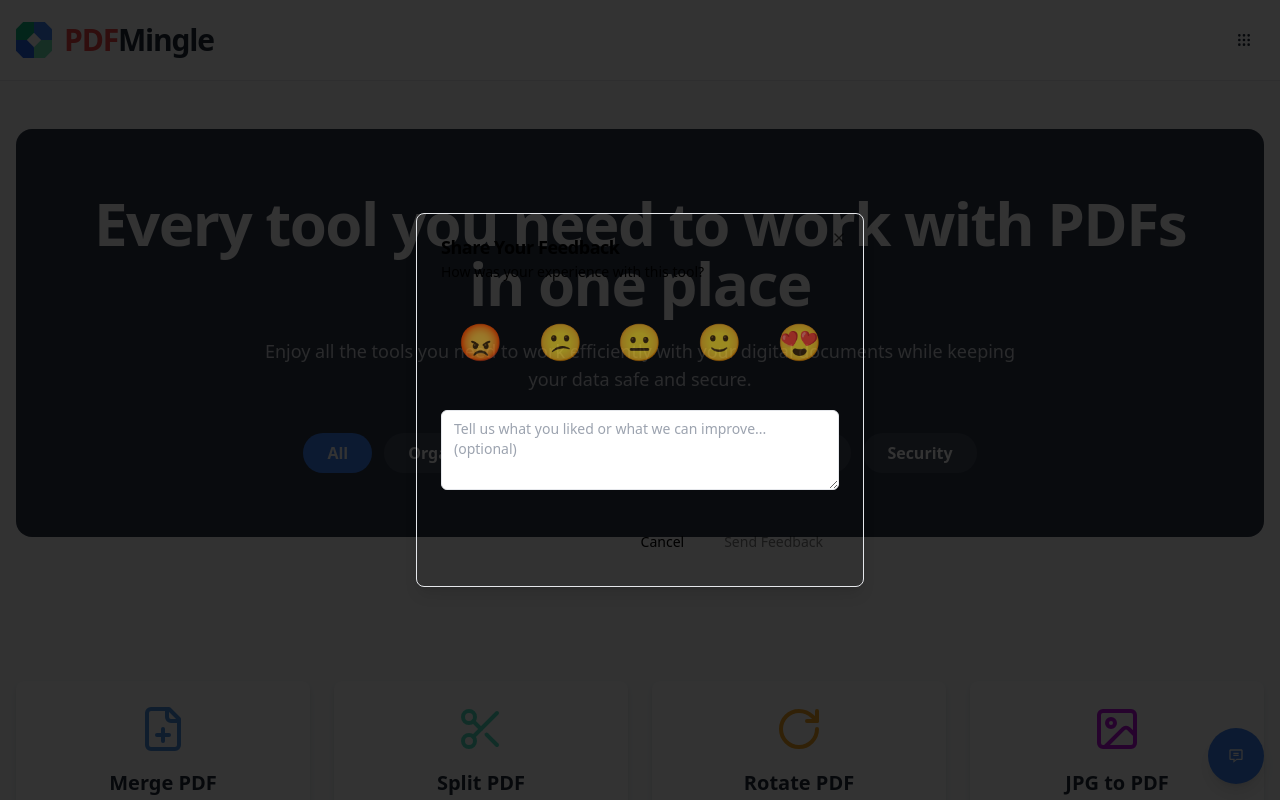
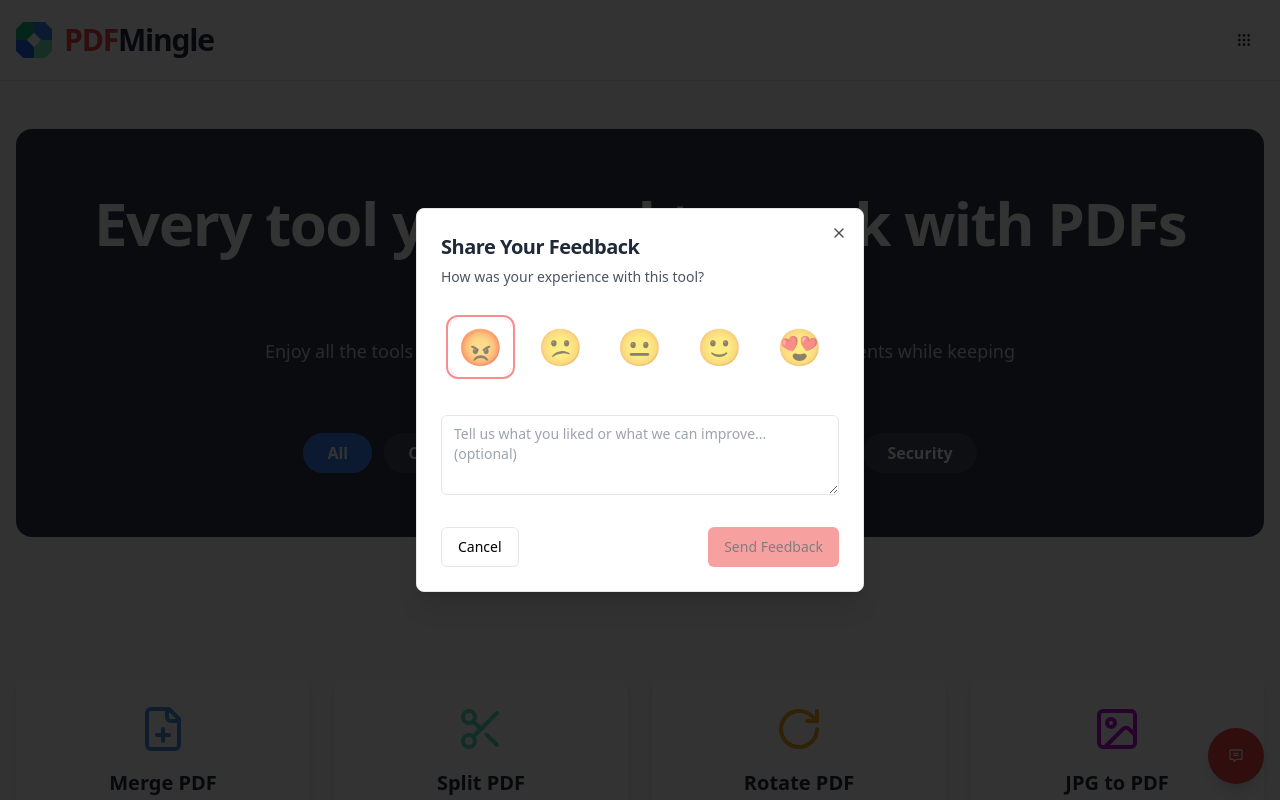
Before and after one commit to widhia-solanki/Pdfmingle, a Next.js app: page / in a window 1280 px wide. Both pictures are taken after a click on the button 1236 px from the left and 756 px from the top of the page. Shown: the top 800 px of the page. Built offline with nearby package versions, Linux system fonts and the light colour scheme.

Commit message:
Update FeedbackButton.tsx

```diff
--- a/src/components/FeedbackButton.tsx
+++ b/src/components/FeedbackButton.tsx
@@ -1,4 +1,4 @@
-import { useState, useEffect } from 'react';
+import { useState, useEffect, useCallback } from 'react';
 import { Button } from '@/components/ui/button';
 import {
   Dialog,
@@ -15,6 +15,7 @@ import { useToast } from '@/hooks/use-toast';
 import { cn } from '@/lib/utils';
 import { CheckCircle } from 'lucide-react';
 
+// Feedback Icon Component (unchanged)
 const FeedbackIcon = () => (
     <svg width="24" height="24" viewBox="0 0 24 24" fill="currentColor" xmlns="http://www.w3.org/2000/svg">
         <path d="M20 2H4C2.9 2 2 2.9 2 4V16C2 17.1 2.9 18 4 18H8V22L13.2 18H20C21.1 18 22 17.1 22 16V4C22 2.9 21.1 2 20 2ZM20 16H12.8L10 18.8V16H4V4H20V16ZM8 9H16V7H8V9ZM8 12H16V10H8V12Z"/>
@@ -36,13 +37,53 @@ const ratings: Rating[] = [
 ];
 
 export const FeedbackButton = () => {
+  const [open, setOpen] = useState(false);
   const [showSuccess, setShowSuccess] = useState(false);
-  const [open, setOpen] = useState(false);
   const [isSubmitting, setIsSubmitting] = useState(false);
   const [selectedRating, setSelectedRating] = useState<Rating | null>(null);
   const [message, setMessage] = useState('');
   const router = useRouter();
   const { toast } = useToast();
+
+  const resetState = useCallback(() => {
+    setShowSuccess(false);
+    setSelectedRating(null);
+    setMessage('');
+    setIsSubmitting(false);
+  }, []);
+
+  // --- FIX #1: Logic to handle opening and closing the dialog ---
+  const handleOpenChange = useCallback((isOpen: boolean) => {
+    if (isOpen) {
+      setOpen(true);
+    } else {
+      // Handles closing via overlay click, escape key, or back button
+      setOpen(false);
+      // Wait for animation before resetting form state
+      setTimeout(resetState, 300);
+    }
+  }, [resetState]);
+
+  // --- FIX #2: Make the mobile back button close the dialog ---
+  useEffect(() => {
+    const handlePopState = () => {
+      // If the back button is pressed, ensure the dialog closes
+      handleOpenChange(false);
+    };
+
+    if (open) {
+      // When the dialog opens, add a history entry so the back button is "captured"
+      window.history.pushState({ dialog: 'feedback' }, '');
+      // Listen for the back button press
+      window.addEventListener('popstate', handlePopState);
+    }
+
+    // Cleanup listener
+    return () => {
+      window.removeEventListener('popstate', handlePopState);
+    };
+  }, [open, handleOpenChange]);
+
 
   const handleSendFeedback = async () => {
     if (!selectedRating) {
@@ -64,6 +105,8 @@ export const FeedbackButton = () => {
     try {
       await emailjs.send(serviceId, templateId, templateParams, publicKey);
       setShowSuccess(true);
+      // Automatically close the dialog after showing success message
+      setTimeout(() => window.history.back(), 2000);
     } catch (error) {
       console.error('Failed to send feedback:', error);
       toast({
@@ -75,40 +118,24 @@ export const FeedbackButton = () => {
     }
   };
 
-  const handleClose = () => {
-    setOpen(false);
-    setTimeout(() => {
-      setShowSuccess(false);
-      setSelectedRating(null);
-      setMessage('');
-      setIsSubmitting(false);
-    }, 300);
-  };
-
-  useEffect(() => {
-    if (showSuccess) {
-      const timer = setTimeout(handleClose, 2000);
-      return () => clearTimeout(timer);
-    }
-  }, [showSuccess]);
-
   return (
     <>
       <Button
-        onClick={() => setOpen(true)}
-        className="fixed bottom-4 right-4 h-14 w-14 rounded-full bg-ilovepdf-red shadow-lg hover:bg-ilovepdf-red-dark transition-transform hover:scale-110 text-white"
+        onClick={() => handleOpenChange(true)}
+        className="fixed bottom-4 right-4 h-14 w-14 rounded-full bg-red-500 shadow-lg hover:bg-red-600 transition-transform hover:scale-110 text-white z-50"
         aria-label="Give Feedback"
       >
         <FeedbackIcon />
       </Button>
 
-      <Dialog open={open} onOpenChange={(isOpen) => !isOpen && handleClose()}>
-        <DialogContent className="sm:max-w-md">
+      <Dialog open={open} onOpenChange={handleOpenChange}>
+        {/* --- FIX #3: Added explicit styling for a clean, solid white background --- */}
+        <DialogContent className="sm:max-w-md bg-white p-6 rounded-lg shadow-xl">
           {!showSuccess ? (
             <>
               <DialogHeader>
-                <DialogTitle>Share Your Feedback</DialogTitle>
-                <DialogDescription>How was your experience with this tool?</DialogDescription>
+                <DialogTitle className="text-xl font-bold text-gray-800">Share Your Feedback</DialogTitle>
+                <DialogDescription className="text-gray-600">How was your experience with this tool?</DialogDescription>
               </DialogHeader>
 
               <div className="flex justify-around items-center py-4">
@@ -117,7 +144,7 @@ export const FeedbackButton = () => {
                     key={rating.value}
                     onClick={() => setSelectedRating(rating)}
                     className={cn(
-                      "flex flex-col items-center gap-2 text-4xl rounded-lg p-2 transition-all duration-200",
+                      "flex flex-col items-center gap-2 text-4xl rounded-lg p-2 transition-all duration-200 focus:outline-none focus:ring-2 focus:ring-red-500 focus:ring-offset-2",
                       selectedRating?.value === rating.value
                         ? "scale-125 transform"
                         : "scale-100 hover:scale-110 opacity-60 hover:opacity-100"
@@ -136,9 +163,9 @@ export const FeedbackButton = () => {
                 className="mt-2"
               />
 
-              <DialogFooter className="mt-4">
-                <Button type="button" variant="secondary" onClick={handleClose}>Cancel</Button>
-                <Button onClick={handleSendFeedback} disabled={!selectedRating || isSubmitting}>
+              <DialogFooter className="mt-4 sm:justify-between gap-2">
+                <Button type="button" variant="outline" onClick={() => window.history.back()}>Cancel</Button>
+                <Button onClick={handleSendFeedback} disabled={!selectedRating || isSubmitting} className="bg-red-500 hover:bg-red-600">
                   {isSubmitting ? 'Sending...' : 'Send Feedback'}
                 </Button>
               </DialogFooter>
@@ -146,7 +173,7 @@ export const FeedbackButton = () => {
           ) : (
             <div className="flex flex-col items-center justify-center text-center py-8 gap-4">
               <CheckCircle className="h-16 w-16 text-green-500" />
-              <DialogTitle className="text-2xl">Feedback Sent!</DialogTitle>
+              <DialogTitle className="text-2xl font-semibold">Feedback Sent!</DialogTitle>
               <DialogDescription>Thank you for helping us improve.</DialogDescription>
             </div>
           )}
```
